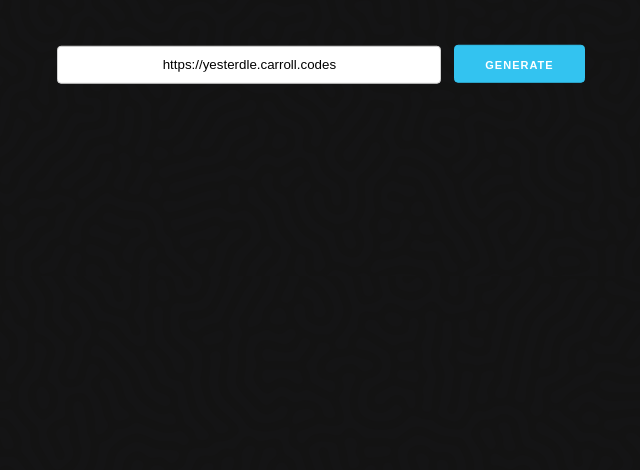
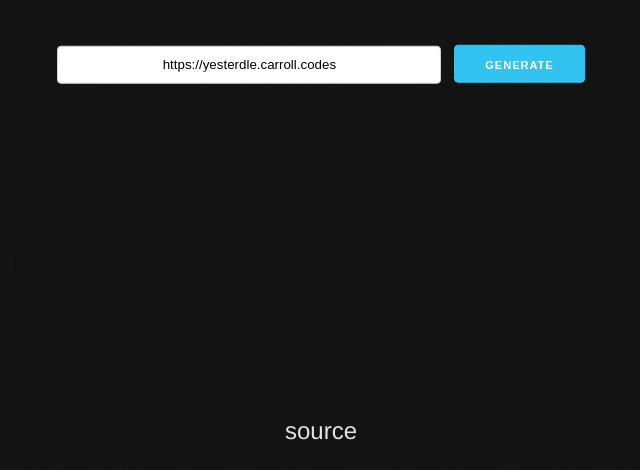
Before and after one commit to Criyl/short-king, a plain HTML site: page public/index.html in a window 1280 px wide. Shown: the part 330-800 px from the top of the page, without its empty margins (319-959 px from the left). Drawn offline with Linux system fonts and the light colour scheme; files that its build step writes are made by us from their sources; files whose address does not match are found by name.

Commit message:
add source button

```diff
--- a/public/index.html
+++ b/public/index.html
@@ -24,6 +24,11 @@
             <word id="copyable" onclick="copyFunction()" onmouseout="outFunc()"></word>
         </div>
     </h1>
+    <footer>
+        <div>
+            <a href="https://github.com/Criyl/short-king/tree/master"> source </a>
+        </div>
+    </footer>
 </body>
 
 <script>
```
